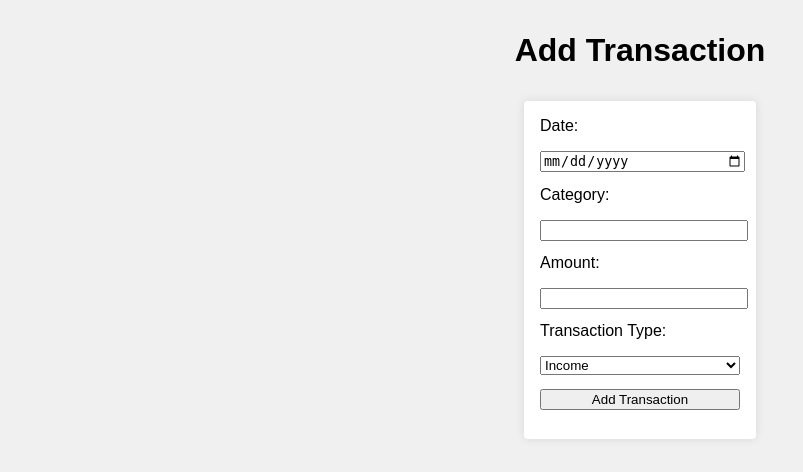
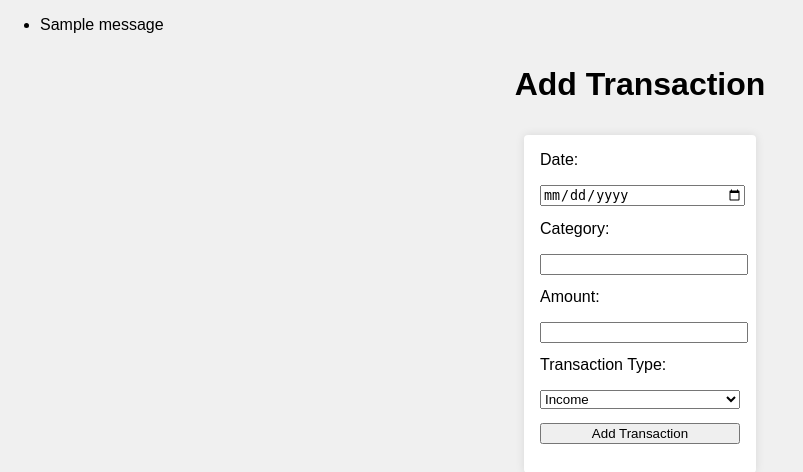
Before and after one commit to kyileiaye2021/Personal_Finance_Tracker, a Flask app: page /add_transaction in a window 1280 px wide. Shown: the part 50-522 px from the top of the page, without its empty margins (0-803 px from the left). Run offline with Flask 3, Linux system fonts and the light colour scheme; a user stored in the database is signed in; one stand-in notice (Sample message) is shown.

Commit message:
implemented flash messages display

```diff
--- a/templates/base.html
+++ b/templates/base.html
@@ -24,6 +24,18 @@
             </ul>
         </nav>
 
+        <!--Making flash messages (login error and sucess messages) to display-->
+        <!--captures all flash messages in a var named messages-->
+        {% with messages = get_flashed_messages(with_categories=true) %} <!--each message will come with its associated category (e.g., 'success', 'danger', 'warning')-->
+        {% if messages %}
+                <ul>
+                    {% for category, message in messages%}
+                        <li class="{{ category }}">{{ message }}</li>
+                    {% endfor %}
+                </ul>
+            {% endif %}
+        {% endwith %}
+
         {% block content %}{% endblock %} <!--blank that will be filled in children templates-->
 
         <footer>
```
